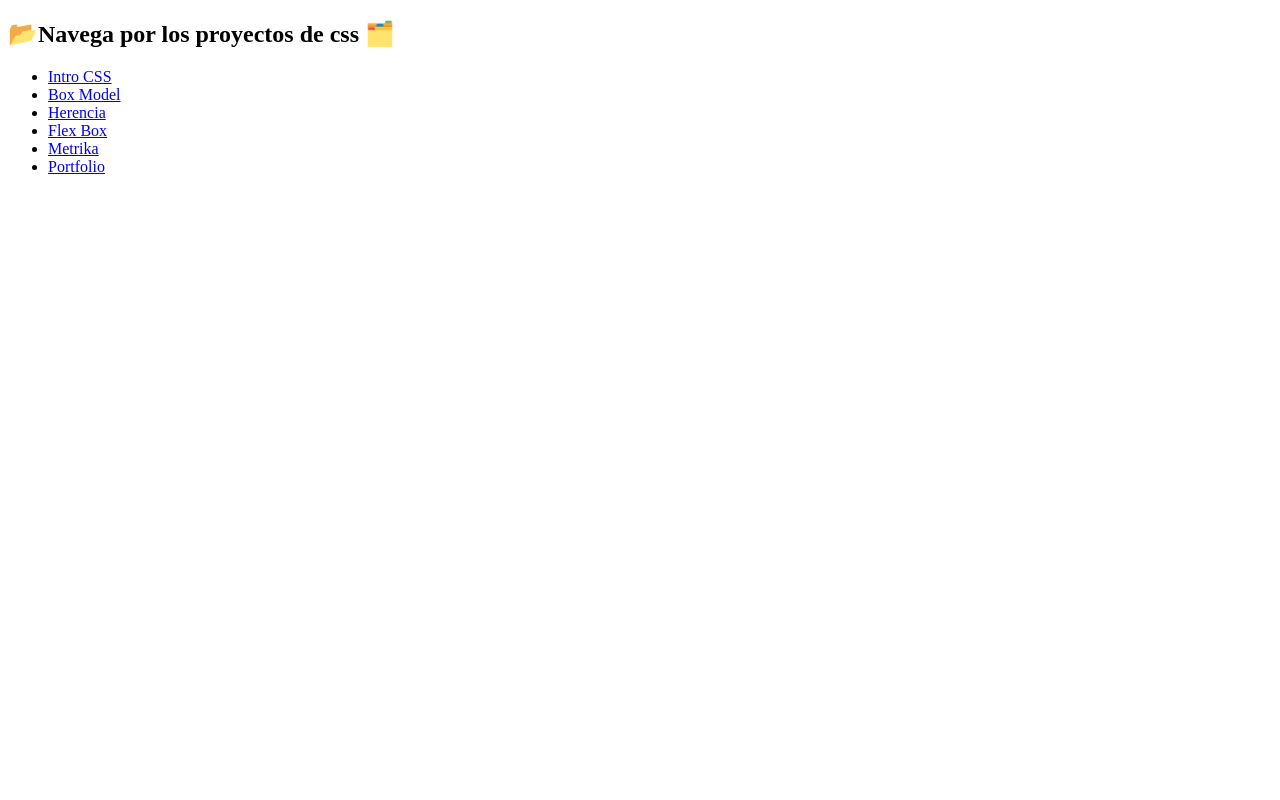
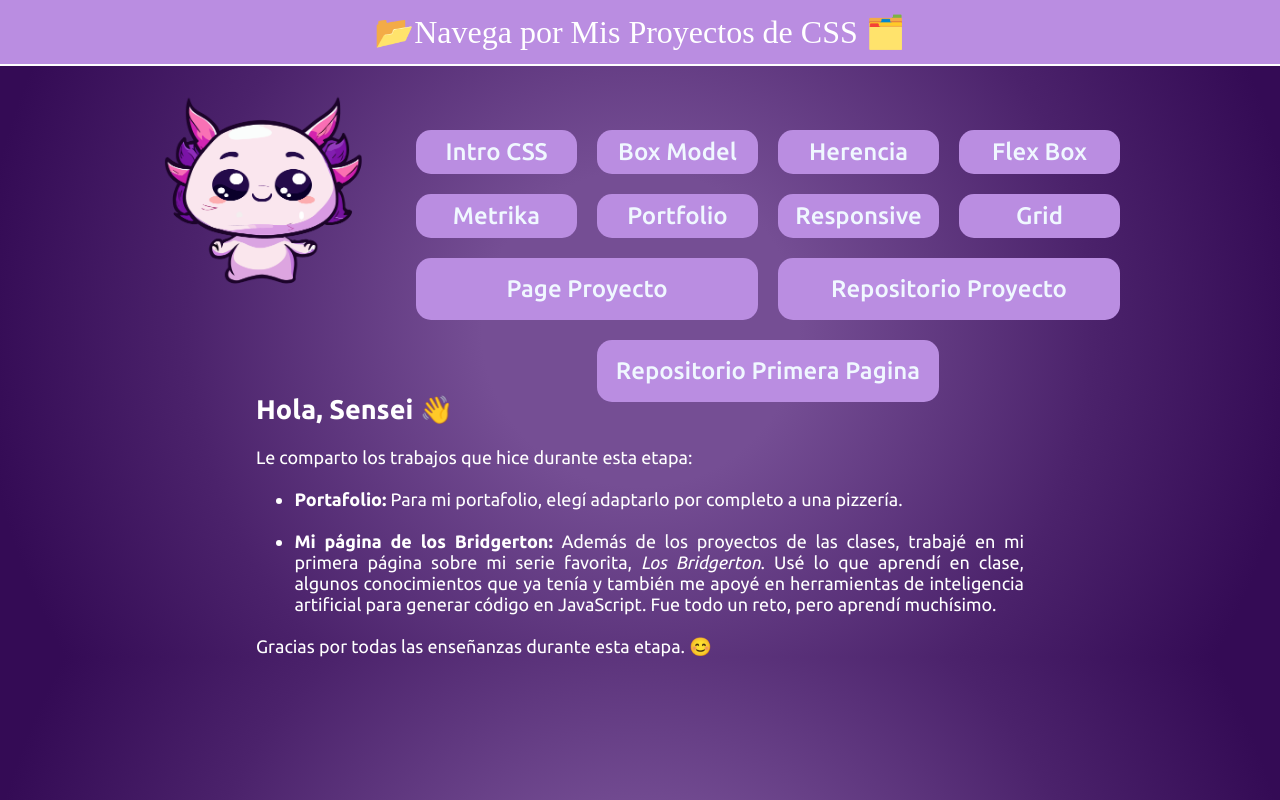
Before and after one commit to karenkm521/fundamentos-desarrollo-web-f, a plain HTML site: page index.html in a window 1280 px wide. Drawn offline with Linux system fonts and the light colour scheme; a web font is replaced by a local one.

Commit message:
Se personalizo la pagina de navegacion de proyectos y se finalizo todos los proyectos

```diff
--- a/6-portafolio/style.css
+++ b/6-portafolio/style.css
@@ -2,25 +2,64 @@
     margin: 0;
     padding: 0;
     box-sizing: border-box;
-    list-style: none;
+
 }
 body{
-    background-color: #151515;
+    background-color: #a5daf0;
     color: #fff;
     font-family: sans-serif;
 }
 
 header{
-    background-color: rgb(52, 52, 52);
+    background: rgb(75,74,83);
+    background: radial-gradient(circle, rgb(56, 102, 161) 19%, rgb(33, 80, 182) 55%, rgb(13, 31, 189) 92%);
     position: sticky;
     top: 0;
     z-index: 2;
 
 }
+header ul{
+    list-style: none;
+}
 .container{
     max-width: 900px;
     margin: auto;
 }
+/*Menu*/
+.container-menu{
+    display: flex;
+    flex-direction: column;
+    align-items: center;
+    padding-top: 3%;
+}
+.container-menu h2{
+    font-size: 4vh;
+}
+.skills-content{
+
+    display: grid;
+    grid-template-columns: repeat(3, 1fr);
+    gap: 20px;
+    width: 70%;
+    padding: 30px;
+}
+.skills-content > div{
+    display: grid;
+    background-color: #ca9e9e36;
+    row-gap: 5px;
+    padding: 5%;
+    border-radius: 30px;
+}
+.skills-content h1{
+    text-align: center;
+}
+.skills-content ul{
+    margin-left: 7%;
+}
+.especialidades{
+    grid-row: 1/3;
+}
+
 .header-content{
     display: flex;
     justify-content: space-between;
@@ -45,46 +84,47 @@ header{
 .col-1 h3{font-size: 3rem;}
 .col-1 h3 span{
     text-decoration: underline;
-    text-decoration-color: aquamarine;
+    text-decoration-color: rgb(247, 250, 249);
 }
 .col-1 a{
     color: #fff;
     text-transform: uppercase;
     letter-spacing: 2px;
-    text-decoration-color: aquamarine;
+    text-decoration-color: rgb(246, 247, 246);
 }
 .col-2{
     display: flex;
     justify-content: center;
     align-items: center;
     position: relative;
-    background-color: rgb(79, 78, 80);
+    background-color: rgba(40, 90, 197, 0.575);
     flex: 1;
+    border-radius: 15px;
+    height: 30vh;
     overflow: hidden;
 }
 .img-pizza, .img-hoja,.img-tomato{
     position: absolute;
 }
-.img-pizza{
-    filter: blur(2px);
-}
+
 .img-tomato{
-    width: 80%;
-    right: -30px;
-    top: 0;
+    width: 30%;
+    right: 20px;
+
 }
 .img-hoja{
-    width: 40%;
+    width: 50%;
     left: 0;
-    transform: rotate(-130deg);
+    transform: rotate(-10deg);
 }
 /*Seccion productos*/
 #productos{
-    background-color: lightgrey;
+    background-color: rgb(39, 97, 151);
 }
 #productos> .container{
+    /*
     background-color: silver;
-}
+*/}
 .productos-conteiner{
     display: flex;
     gap: 10px;
@@ -170,6 +210,7 @@ header{
     cursor: pointer;
 
 }
+
 /*Primer Breakpoint*/
 @media screen and (max-width: 800px){
     body{
@@ -206,4 +247,21 @@ header{
     width: 80%;
     margin: auto;
 }
+.skills-content{
+    grid-template-columns: repeat(2, 1fr);
+    gap: 20px;
+    width: 100%;
+
 }
+.skills-content > div{
+    border-radius: 10px;
+}
+
+.skills-content h1{
+    font-size: medium;
+}
+.skills-content ul{
+    font-size: small;
+    margin-left: 15%;
+}
+}
--- /dev/null
+++ b/8-Grid/style.css
@@ -0,0 +1,50 @@
+*{
+    margin: 0;
+    padding: 0;
+    box-sizing: border-box;
+}
+/*Padre*/
+.container{
+    display: grid;
+    grid-template-columns: repeat(4, 1fr);
+    /*
+    grid-template-rows: 200px auto;*/
+    gap: 20px;
+    width: 600px;
+    height: 600px;
+    background-color: blueviolet;
+    border: 3px solid black;
+    margin: 40px auto;
+    padding: 10px;
+}
+/*hijo*/
+.ball{
+    display: flex;
+    justify-content: center;
+    align-items: center;/*
+    width: 100px;
+    height: 100px;*/
+    background-color: orange;
+    border-radius: 10px;
+    border: 3px solid black;
+    color: white;
+
+}
+.celeste{
+    background-color: aqua;
+    color: black;
+    /* grid-column-start: 4;
+    grid-column-end: 5; */
+    grid-column: 4/5;
+    /* grid-row-start: 2;
+    grid-row-end: 4; */
+    grid-row: 2/4;
+}
+
+.tomato{
+    background-color: tomato;
+    grid-column-start:2 ;
+    grid-column-end: 4;
+    grid-row-start:2 ;
+    grid-row-end:3 ;
+}
--- a/index.html
+++ b/index.html
@@ -3,34 +3,85 @@
 <head>
     <meta charset="UTF-8">
     <meta name="viewport" content="width=device-width, initial-scale=1.0">
-    <title>Document</title>
+    <title>Fundamentos Desarrollo Web</title>
+    <link rel="stylesheet" href="style.css">
+    <link href="https://fonts.googleapis.com/css2?family=Freeman&family=Ubuntu:ital,wght@0,300;0,400;0,500;0,700;1,300;1,400;1,500;1,700&display=swap" rel="stylesheet">
 </head>
 <body>
-    <h2>📂Navega por los proyectos de css 🗂️</h2>
+
+
     <header>
-        <nav>
-            <ul>
-                <li>
-                    <a href="./1-intro-css/">Intro CSS</a>
-                </li>
-                <li>
-                    <a href="./2-box-model/"> Box Model</a>
-                </li>
-                <li>
-                    <a href="./3-herencia/">Herencia</a>
-                </li>
-                <li>
-                    <a href="./4-flexbox/"> Flex Box</a>
-                </li>
-                <li>
-                    <a href="./5-metrika/"> Metrika</a>
-                </li>
-                <li>
-                    <a href="./6-portafolio/"> Portfolio</a>
-                </li>
+        <div class="banner">
+            <h2>📂Navega por Mis Proyectos de CSS 🗂️</h2>
+        </div>
+    </header>
+    <main>
+        <section class="contenedor-nav">
+            <div class="ajolote">
+                <img src="emotes ajolote-03.png" alt="">
+            </div>
+            <div class="contenedor-proyectos">
+                <div class="proyectos">
+                    <div>
+                        <a href="./1-intro-css/" target="_blank">Intro CSS</a>
+                    </div>
+                    <div>
+                        <a href="./2-box-model/" target="_blank">Box Model</a>
+                    </div>
+                    <div>
+                        <a href="./3-herencia/" target="_blank">Herencia</a>
+                    </div>
+                    <div>
+                        <a href="./4-flexbox/" target="_blank"> Flex Box</a>
+                    </div>
+                    <div>
+                        <a href="./5-metrika/" target="_blank"> Metrika</a>
+                    </div>
+                    <div>
+                        <a href="./6-portafolio/" target="_blank"> Portfolio</a>
+                    </div>
+                    <div>
+                        <a href="./7-responsive/" target="_blank">Responsive</a>
+                    </div>
+                    <div>
+                        <a href="./8-Grid/" target="_blank">Grid</a>
+                    </div>
+                    <div class="page">
+                        <a href="https://karenkm521.github.io/Web-Bridgerton/" target="_blank">Page Proyecto</a>
+                    </div>
+                    <div class="repo">
+                        <a href="https://github.com/karenkm521/Web-Bridgerton"target="_blank" >Repositorio Proyecto</a>
+                    </div>
+                    <div class="primer-repo">
+                        <a href="https://github.com/karenkm521/The-Bridgerton">Repositorio Primera Pagina</a>
+                    </div>
+                </div>
+            </div>
+        </section>
+        <section class="seccion-descripcion">
+            <div class="descripcion">
+                <h1>Hola, Sensei 👋</h1>
+                <br>
+                <p>Le comparto los trabajos que hice durante esta etapa:</p>
+                <br>
+                <ul>
+                  <li>
+                    <strong>Portafolio:</strong>
+                    Para mi portafolio, elegí adaptarlo por completo a una pizzería.
+                  </li>
+                  <br>
+                  <li>
+                    <strong>Mi página de los Bridgerton:</strong>
+                    Además de los  proyectos de  las clases, trabajé en mi primera página sobre mi serie favorita, <em>Los Bridgerton</em>. Usé lo que aprendí en clase, algunos conocimientos que ya tenía y también me apoyé en herramientas de inteligencia artificial para generar código en JavaScript. Fue todo un reto, pero aprendí muchísimo.
+                  </li>
+                </ul>
+                <br>
+                <p>Gracias por todas las enseñanzas durante esta etapa. 😊</p>
+              </div>
+        </section>
 
-            </ul>
-        </nav>
-    </header>
+
+    </main>
+
 </body>
 </html>
--- /dev/null
+++ b/style.css
@@ -0,0 +1,111 @@
+*{
+    margin: 0;
+    padding: 0;
+    box-sizing: border-box;
+    text-decoration: none;
+    font-family: "Ubuntu", sans-serif;
+}
+body{
+    background: rgb(117,78,148);
+background: radial-gradient(circle, rgba(117,78,148,1) 22%, rgba(75,34,107,1) 63%, rgba(52,11,85,1) 92%);
+}
+.banner{
+    padding: 1%;
+    text-align: center;
+    background-color: #ba8de1;
+    border-bottom: 2px solid white;
+}
+.banner h2{
+    font-size: xx-large;
+    color: white;
+    font-family: "Freeman", serif;
+    font-weight: 400;
+    font-style: normal;
+}
+.contenedor-proyectos{
+    display: flex;
+    justify-content: center;
+    width: 55%;
+    height: 25vh;
+    margin: 5%  2%;
+}
+.contenedor-nav{
+    display: flex;
+    flex-wrap: nowrap;
+    justify-content: center;
+}
+.ajolote{
+    width: 20%;
+    height: 20vh;
+}
+.ajolote img{
+    width: 100%;
+}
+.proyectos{
+    display: grid;
+    grid-template-columns: repeat(4,1fr) ;
+    width: 100%;
+    gap: 20px;
+    cursor: pointer;
+}
+.proyectos div{
+    font-weight: 500;
+    background-color: #ba8de1;
+    border-radius: 15px;
+    padding: 5%;
+    text-align: center;
+    font-size: x-large;
+    color: white;
+}
+.proyectos a{
+    color: aliceblue;
+}
+.proyectos  :hover {
+    background-color: #d5aadd;
+    transform: scale(1.05);
+}
+.page{
+    grid-column: 1/3;
+
+}
+.repo{
+    grid-column: 3/5;
+}
+.primer-repo{
+    grid-column: 2/4;
+}
+.seccion-descripcion{
+    display: flex;
+    justify-content: center;
+}
+.descripcion{
+    text-align: justify;
+    width: 60%;
+    color: white;
+    font-size: large;
+
+}
+.descripcion ul{
+    margin-left: 5%;
+}
+@media (max-width: 600px){
+    .contenedor-nav{
+        flex-direction: column-reverse;
+        margin-bottom: 25%;
+
+    }
+    .contenedor-proyectos{
+        width: 90%;
+        margin: auto;
+        height: 20vh;
+        margin-top: 5%;
+    }
+    .ajolote{
+        width: 60%;
+        margin: auto;
+    }
+    .proyectos div{
+        text-align: center;
+        font-size: medium;
+    }
+}
```
Also changed, not shown: 6-portafolio/index.html (+91 -32 lines), 8-Grid/index.html (added, +27 -0 lines), 6-portafolio/imagenes/jamon.svg (added), 6-portafolio/imagenes/peperoni.svg (added), 6-portafolio/imagenes/queso.svg (added), emotes ajolote-03.png (added), 3 other files.
